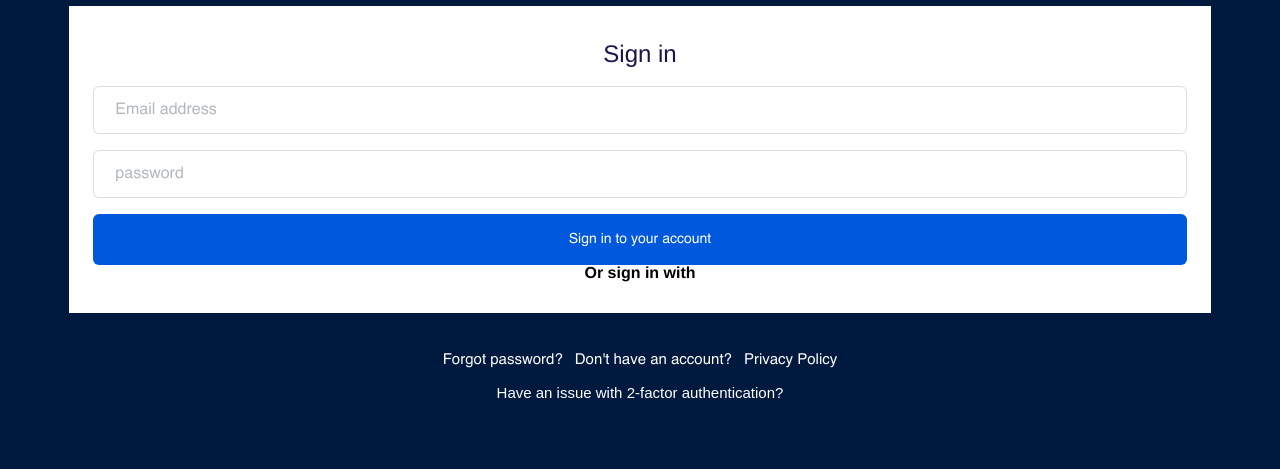
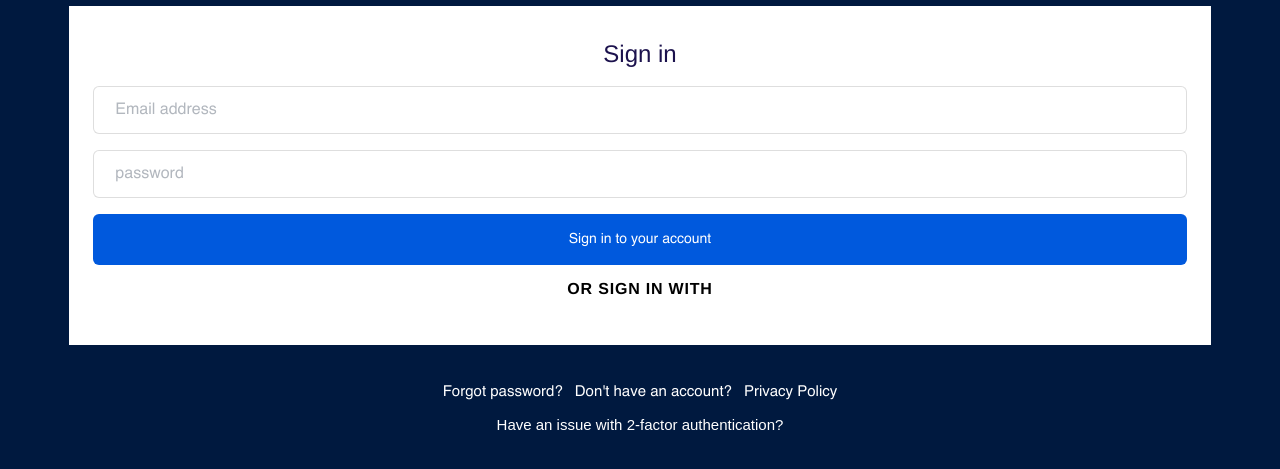
Before and after one commit to clients-projects/rq1-front, a React app: page / in a window 1280 px wide. Shown: the part 121-590 px from the top of the page. Built offline with nearby package versions, Linux system fonts and the light colour scheme.

Commit message:
working on styling

```diff
--- a/src/styles/styles.css
+++ b/src/styles/styles.css
@@ -59,3 +59,12 @@ input:focus{
     line-height: 1;
     text-align: center;
 }
+
+.ui.divider {
+    margin: 1rem 0;
+    line-height: 1;
+    height: 0;
+    font-weight: 700;
+    text-transform: uppercase;
+    letter-spacing: .05em;
+    color: rgba(0,0,0,.85)}
```
